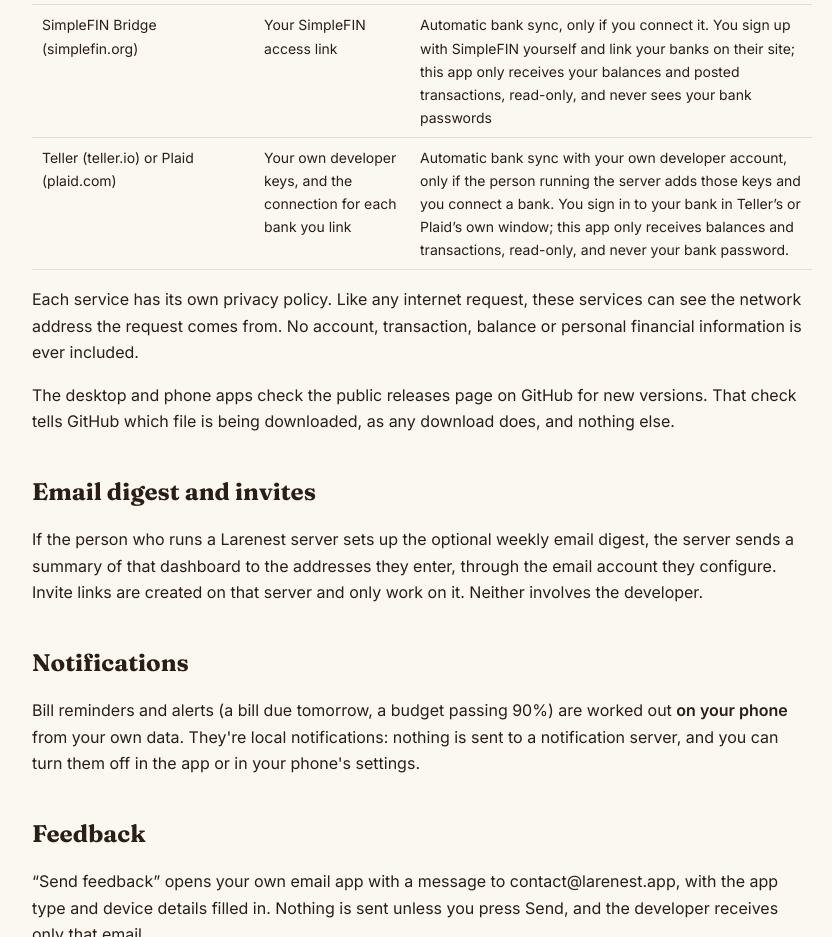
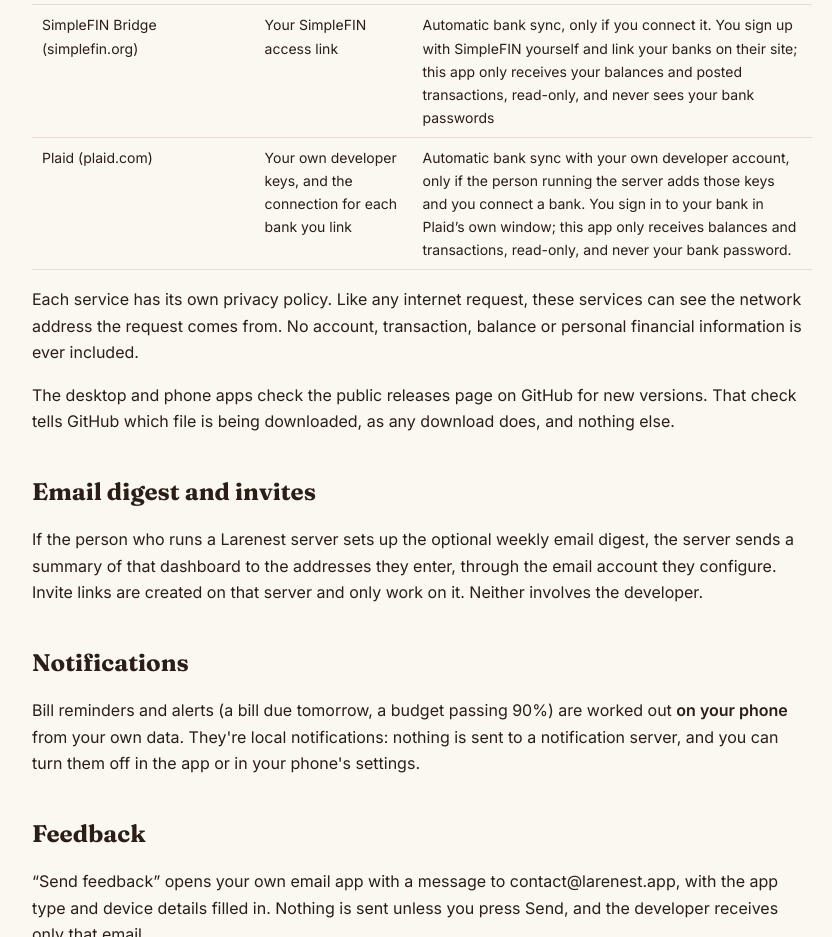
Before and after one commit to nmllr93-git/household_finances-releases, a plain HTML site: page docs/privacy/index.html in a window 1280 px wide. Shown: the part 1980-2917 px from the top of the page, without its empty margins (218-1050 px from the left). Drawn offline with Linux system fonts and the light colour scheme.

Commit message:
Privacy policy: remove Teller (service closed)
Co-Authored-By: Claude Opus 5.5 <noreply@anthropic.com>
Claude-Session: https://claude.ai/code/session_01M1CYmcXAvVvT6PdppCCTpH

```diff
--- a/docs/privacy/index.html
+++ b/docs/privacy/index.html
@@ -121,9 +121,9 @@ code{background:#F2E9DF;padding:1px 5px;border-radius:4px} .top{display:flex;ali
 <td>Automatic bank sync, only if you connect it. You sign up with SimpleFIN yourself and link your banks on their site; this app only receives your balances and posted transactions, read-only, and never sees your bank passwords</td>
 </tr>
 <tr>
-<td>Teller (teller.io) or Plaid (plaid.com)</td>
+<td>Plaid (plaid.com)</td>
 <td>Your own developer keys, and the connection for each bank you link</td>
-<td>Automatic bank sync with your own developer account, only if the person running the server adds those keys and you connect a bank. You sign in to your bank in Teller’s or Plaid’s own window; this app only receives balances and transactions, read-only, and never your bank password.</td>
+<td>Automatic bank sync with your own developer account, only if the person running the server adds those keys and you connect a bank. You sign in to your bank in Plaid’s own window; this app only receives balances and transactions, read-only, and never your bank password.</td>
 </tr>
 </tbody>
 </table>
```
